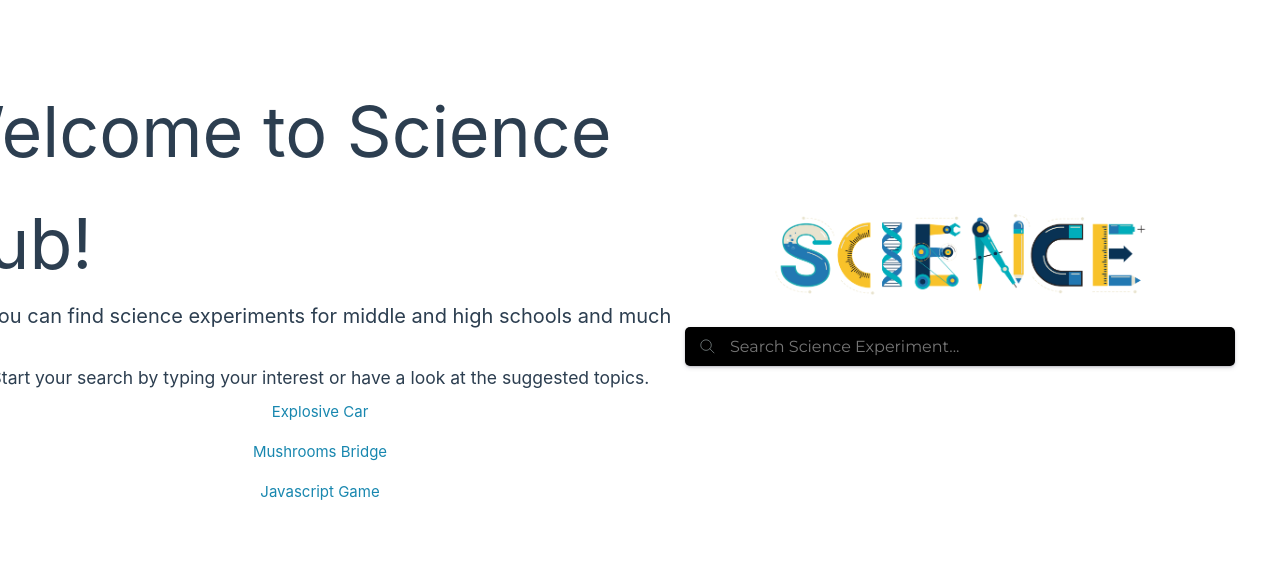
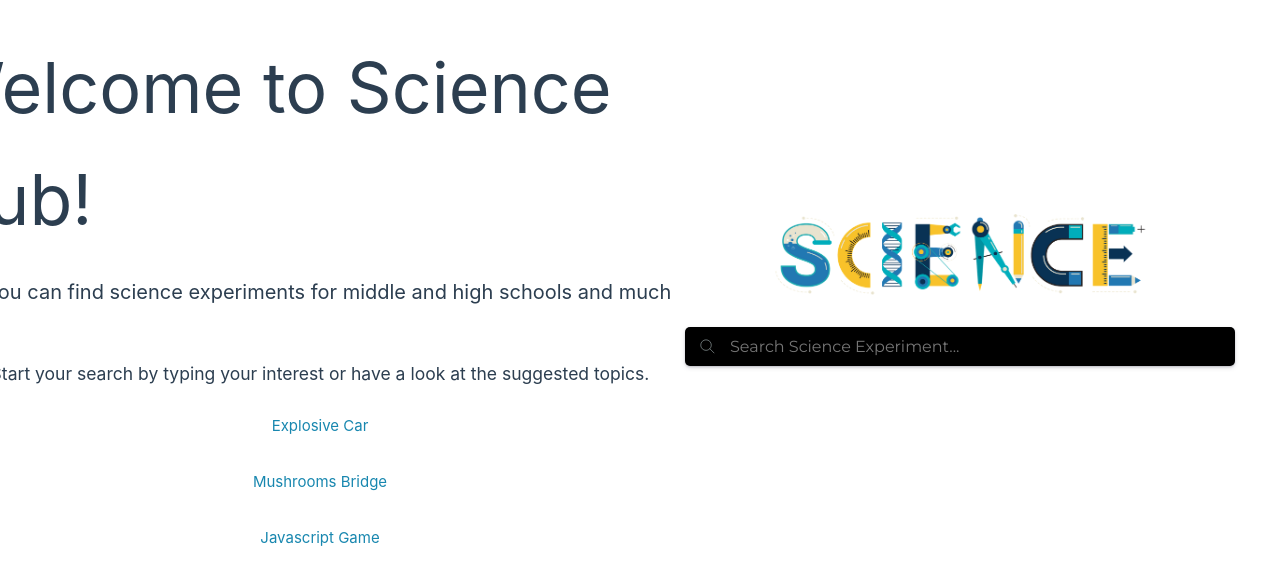
Before and after one commit to GianlucaMaragliano/information-retrieval, a Vue app in the folder frontend/: page / in a window 1280 px wide. Shown: the part 106-690 px from the top of the page. Built offline with nearby package versions, Linux system fonts and the light colour scheme.

Commit message:
frontend: added cross animation

```diff
--- a/frontend/src/App.vue
+++ b/frontend/src/App.vue
@@ -106,6 +106,7 @@ img {
   background-color: transparent;
   color: hsl(196, 76%, 39%);
   padding: 8px 16px;
+  margin-block: 8px;
   border: none;
   border-radius: 4px;
   cursor: pointer;
@@ -135,10 +136,15 @@ img {
 
 h1 {
   font-size: 70px;
+  margin-block: 10px;
 }
 
 h2 {
   font-size: 20px;
+  margin-block: 10px;
+}
+h3 {
+  margin-block: 10px;
 }
 @media (min-width: 1024px) {
 
--- a/frontend/src/components/Topic.vue
+++ b/frontend/src/components/Topic.vue
@@ -49,7 +49,8 @@ export default {
   <img id="logo" src="../assets/atom.svg" alt="Your Image Alt Text"/>
   <h2> {{this.topic}}: {{inherent_res.length}} result </h2>
   <div @click="show">
-      <img src="../assets/triangle.svg" alt="Your Image Alt Text" class="arrow-icon"/>
+      <img src="../assets/plus.svg" alt="Your Image Alt Text" class="arrow-icon" v-if="!isArrowRotated"/>
+      <img src="../assets/plus.svg" alt="Your Image Alt Text" class="arrow-icon-rotated" v-else/>
   </div>
   </div>
   <div v-if="clicked">
@@ -63,10 +64,21 @@ export default {
 </template>
 
 <style scoped>
-  .arrow-icon {
-    width: 15px;
+  .arrow-icon, .arrow-icon-rotated {
+    width: 20px;
     margin-inline: 15px;
     cursor: pointer;
+    margin-top: 10px;
+
+    transition: transform 0.5s ease-in-out;
+  }
+
+  .arrow-icon-rotated {
+    -webkit-transform: rotate(45deg);
+    -ms-transform: rotate(45deg);
+    transform: rotate(45deg);
+
+    transition: transform 0.5s ease-in-out;
   }
 
   .header{
@@ -80,4 +92,5 @@ export default {
     width: 25px;
     margin-inline: 10px;
   }
+
 </style>
```
Also changed, not shown: frontend/src/assets/plus.svg (added).
